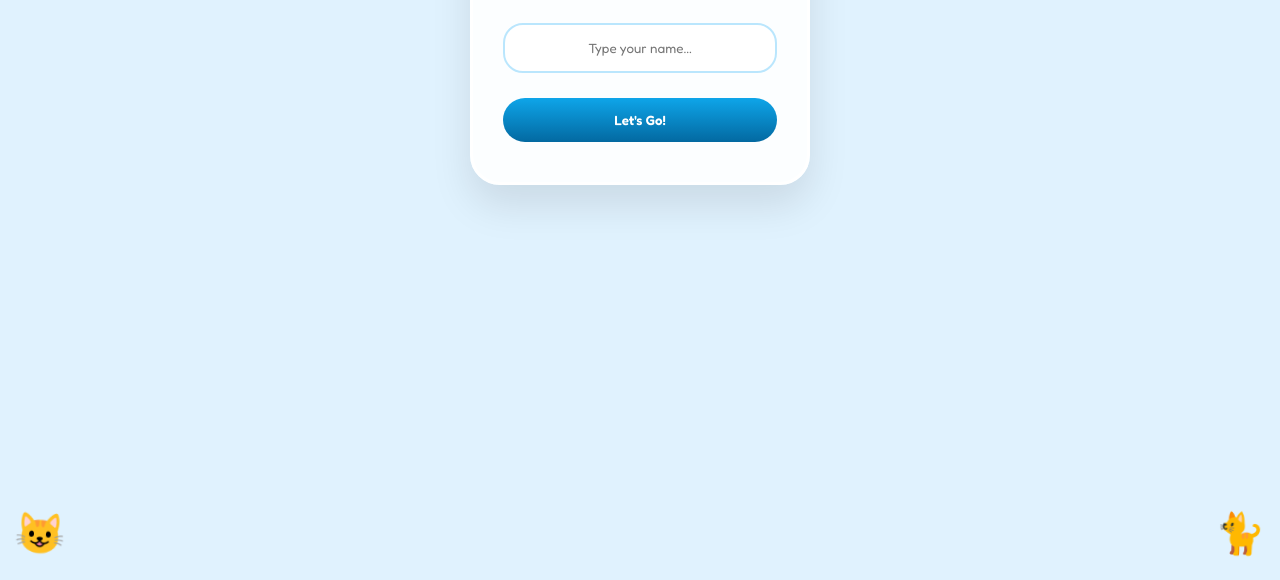
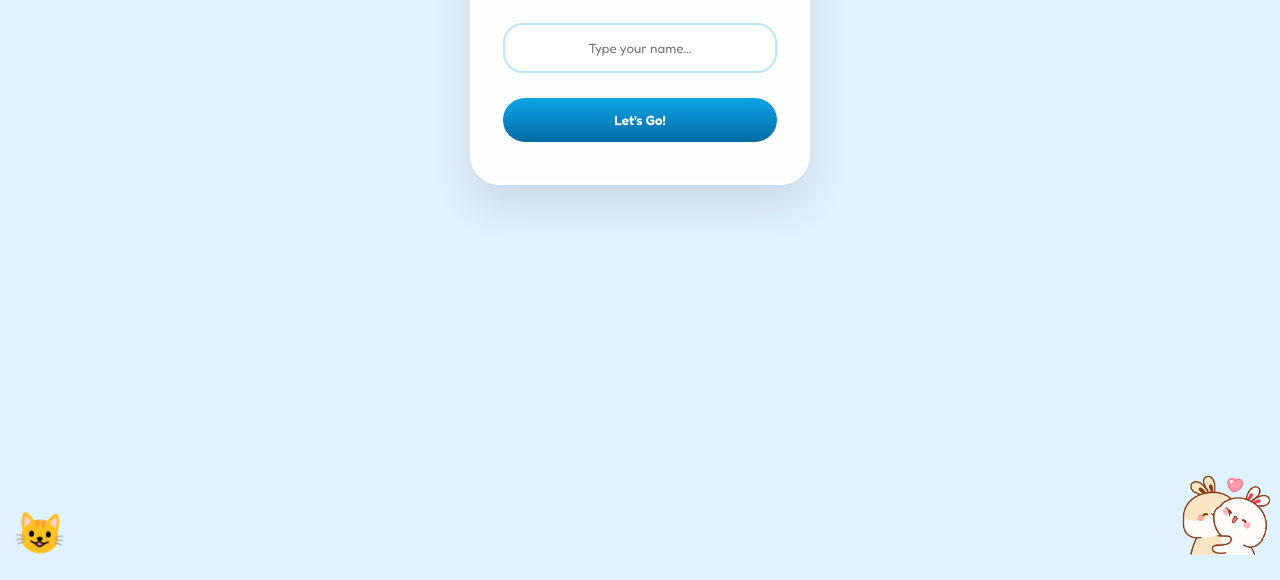
Before and after one commit to Francis1229/weeeeee, a plain HTML site: page index.html in a window 1280 px wide. Shown: the part 220-800 px from the top of the page. Drawn offline with Linux system fonts and the light colour scheme.

Commit message:
Update index.html

```diff
--- a/index.html
+++ b/index.html
@@ -22,25 +22,39 @@
             font-family: 'Fredoka', sans-serif;
             margin: 0; display: flex; flex-direction: column; align-items: center;
             min-height: 100vh; overflow-x: hidden;
-            position: relative; /* Needed for absolute cats */
+            position: relative;
         }
 
-        /* --- NEW CAT STYLING --- */
+        /* --- DECORATIONS --- */
         .corner-cat {
             position: fixed;
             font-size: 2.5rem;
             z-index: 100;
-            pointer-events: none; /* So they don't block clicks */
+            pointer-events: none;
             animation: catFloat 3s infinite ease-in-out;
         }
         .top-left { top: 15px; left: 15px; }
         .top-right { top: 15px; right: 15px; }
         .bottom-left { bottom: 15px; left: 15px; }
-        .bottom-right { bottom: 15px; right: 15px; }
+
+        /* Updated dancing GIF styling */
+        .dancing-gif {
+            position: fixed;
+            bottom: 10px;
+            right: 10px;
+            width: 100px;
+            z-index: 99;
+            pointer-events: none;
+            animation: bounce 2s infinite ease-in-out;
+        }
 
         @keyframes catFloat {
             0%, 100% { transform: translateY(0) rotate(-5deg); }
             50% { transform: translateY(-10px) rotate(5deg); }
+        }
+        @keyframes bounce {
+            0%, 100% { transform: translateY(0); }
+            50% { transform: translateY(-15px); }
         }
         /* ----------------------- */
 
@@ -113,7 +127,7 @@
     <div class="corner-cat top-left">🐱</div>
     <div class="corner-cat top-right">🐾</div>
     <div class="corner-cat bottom-left">😺</div>
-    <div class="corner-cat bottom-right">🐈</div>
+    <img src="hihi.gif" alt="Cute Dancing" class="dancing-gif">
 
     <audio id="bgMusic" preload="auto"><source src="daniel.mp3" type="audio/mpeg"></audio>
 
```
